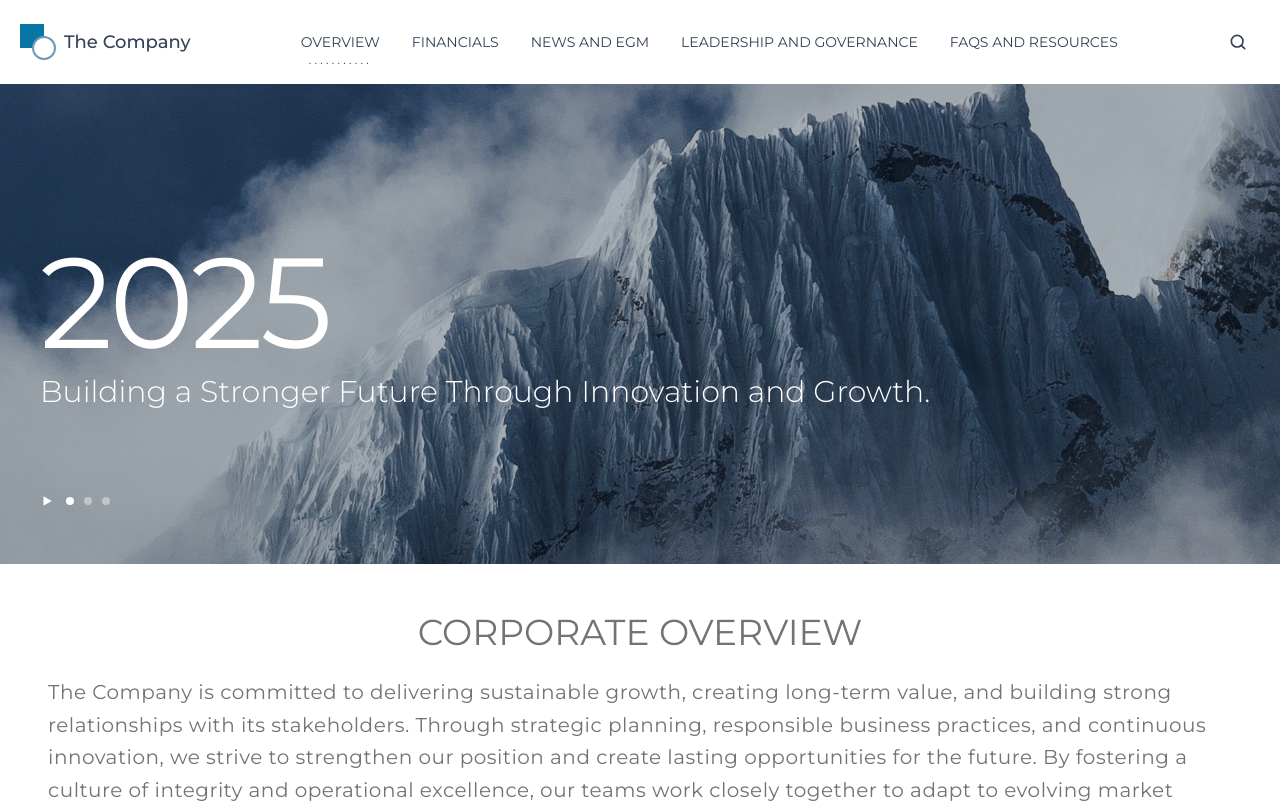
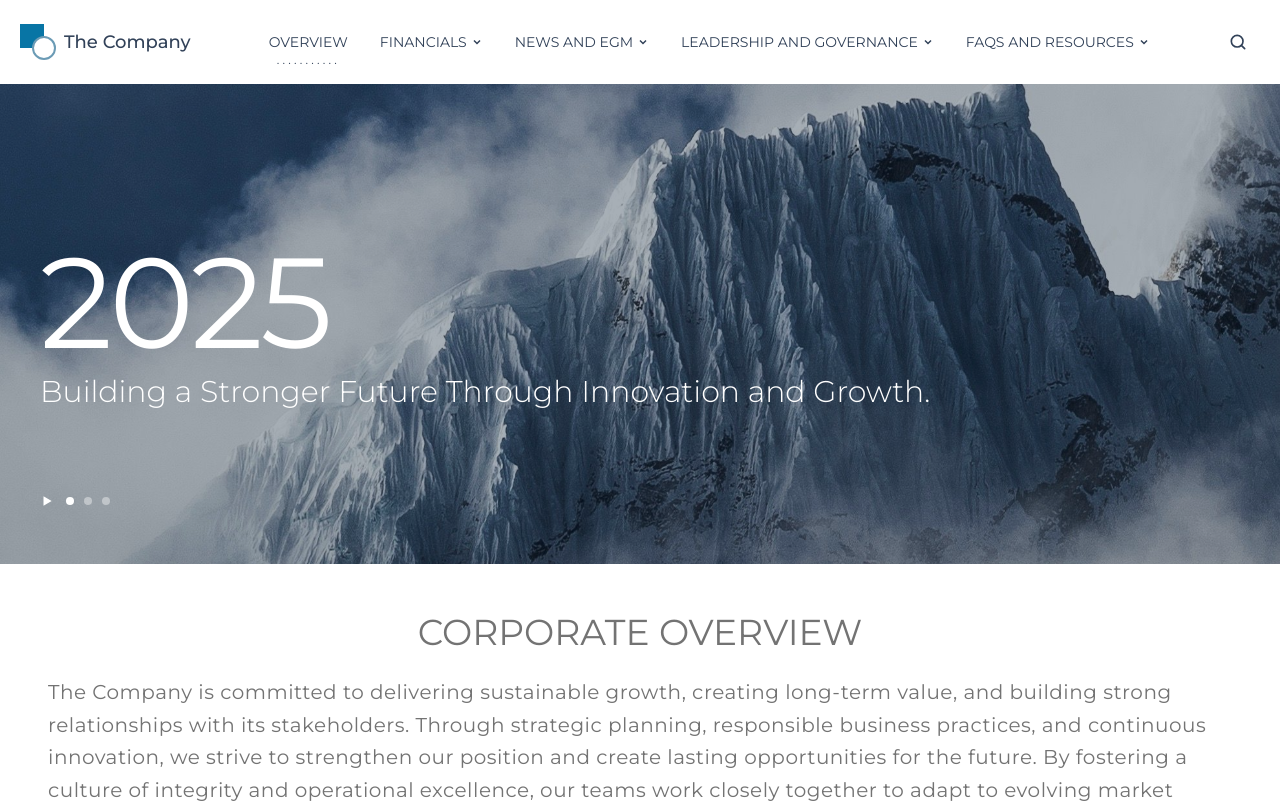
Before and after one commit to RobertQuintero/test-build-notified, a Next.js app in the folder test-build-notified/: page / in a window 1280 px wide. Shown: the top 803 px of the page. Built offline with nearby package versions, Linux system fonts and the light colour scheme.

Commit message:
Refactor Navbar and site configuration; enhance dropdown functionality and update navigation structure for improved user experience

```diff
--- a/test-build-notified/components/navbar.tsx
+++ b/test-build-notified/components/navbar.tsx
@@ -8,18 +8,23 @@ export default function Navbar() {
 
 const pathname = usePathname();
 const [isOpen, setIsOpen] = useState(false);
+const [openDropdown, setOpenDropdown] = useState<string | null>(null);
 const menuButtonRef = useRef<HTMLButtonElement>(null);
 
 // Close the mobile menu whenever the route changes
 useEffect(() => {
   setIsOpen(false);
+  setOpenDropdown(null);
 }, [pathname]);
 
 // Close the mobile menu when the screen grows to desktop size
 useEffect(() => {
   const mq = window.matchMedia("(min-width: 1024px)");
   const handler = (e: MediaQueryListEvent) => {
-    if (e.matches) setIsOpen(false);
+    if (e.matches) {
+      setIsOpen(false);
+      setOpenDropdown(null);
+    }
   };
   mq.addEventListener("change", handler);
   return () => mq.removeEventListener("change", handler);
@@ -29,8 +34,9 @@ useEffect(() => {
     <header
       className="sticky top-0 z-50 w-full bg-white"
       onKeyDown={(event) => {
-        if (event.key === "Escape" && isOpen) {
+        if (event.key === "Escape" && (isOpen || openDropdown)) {
           setIsOpen(false);
+          setOpenDropdown(null);
           menuButtonRef.current?.focus();
         }
       }}
@@ -56,25 +62,84 @@ useEffect(() => {
 
         {/* Center: Navigation */}
         <div className="flex h-full w-fit items-center justify-center ">
-          {siteConfig.navigation &&
-            Object.values(siteConfig.navigation).map((item) => {
-              const isActive = pathname === item.href;
+          {Object.entries(siteConfig.navigation).map(([key, item]) => {
+            const isActive = "href" in item && pathname === item.href;
+            const isDropdownOpen = openDropdown === key;
 
             return (
+              <div
+                key={key}
+                className="relative flex h-full items-center"
+                onMouseEnter={() => item.children.length > 0 && setOpenDropdown(key)}
+                onMouseLeave={() => setOpenDropdown(null)}
+                onBlur={(event) => {
+                  if (
+                    !event.currentTarget.contains(
+                      event.relatedTarget as Node | null,
+                    )
+                  ) {
+                    setOpenDropdown(null);
+                  }
+                }}
+              >
+                {"href" in item ? (
                   <Link
-                  key={item.href}
                     href={item.href}
                     aria-current={isActive ? "page" : undefined}
-                  className="relative flex h-full w-fit flex-col items-center justify-center text-slate-700 p-4 "
+                    className="relative flex h-full w-fit items-center justify-center p-4 text-slate-700"
                   >
                     {item.label}
-
                     {isActive && (
                       <span className="absolute bottom-0 text-xs tracking-[0.2rem]">
                         ...........
                       </span>
                     )}
                   </Link>
+                ) : (
+                  <>
+                    <button
+                      type="button"
+                      aria-expanded={isDropdownOpen}
+                      aria-controls={`desktop-dropdown-${key}`}
+                      onClick={() =>
+                        setOpenDropdown(isDropdownOpen ? null : key)
+                      }
+                      onFocus={() => setOpenDropdown(key)}
+                      className="flex h-full items-center justify-center gap-1 p-4 text-slate-700 focus-visible:ring-2 focus-visible:ring-[#0875a5]"
+                    >
+                      {item.label}
+                      <svg
+                        aria-hidden="true"
+                        className={`h-3 w-3 transition-transform ${isDropdownOpen ? "rotate-180" : ""}`}
+                        viewBox="0 0 12 12"
+                        fill="none"
+                      >
+                        <path
+                          d="m3 4.5 3 3 3-3"
+                          stroke="currentColor"
+                          strokeWidth="1.5"
+                        />
+                      </svg>
+                    </button>
+                    <div
+                      id={`desktop-dropdown-${key}`}
+                      hidden={!isDropdownOpen}
+                      className="absolute left-0 top-full z-50 min-w-60 border-t-2 border-[#0875a5] bg-white py-2 shadow-lg"
+                    >
+                      {item.children.map((child) => (
+                        <Link
+                          key={child.href}
+                          href={child.href}
+                          onClick={() => setOpenDropdown(null)}
+                          className="block px-5 py-3 text-sm text-slate-700 transition-colors hover:bg-slate-50 hover:text-[#0875a5] focus-visible:bg-slate-50 focus-visible:text-[#0875a5]"
+                        >
+                          {child.label}
+                        </Link>
+                      ))}
+                    </div>
+                  </>
+                )}
+              </div>
             );
           })}
         </div>
@@ -188,26 +253,76 @@ useEffect(() => {
         className="lg:hidden absolute left-0 top-full z-50 w-full bg-white border-b border-slate-200 shadow-sm"
       >
         <div className="flex flex-col px-4 py-2 text-sm">
-          {siteConfig.navigation &&
-            Object.values(siteConfig.navigation).map((item) => {
-              const isActive = pathname === item.href;
+          {Object.entries(siteConfig.navigation).map(([key, item]) => {
+            const isActive = "href" in item && pathname === item.href;
+            const isDropdownOpen = openDropdown === key;
 
             return (
+              <div
+                key={key}
+                className="border-b border-slate-100 last:border-b-0"
+              >
+                <div className="flex min-h-12 items-center">
+                  {"href" in item ? (
                     <Link
-                  key={item.href}
                       href={item.href}
                       aria-current={isActive ? "page" : undefined}
-                  onClick={() => setIsOpen(false)}
-                  className="relative flex min-h-12 flex-col items-start justify-center text-slate-700 py-4 border-b border-slate-100 last:border-b-0 transition-colors hover:text-[#0875a5] focus-visible:ring-2 focus-visible:ring-[#0875a5]"
+                      onClick={() => {
+                        setIsOpen(false);
+                        setOpenDropdown(null);
+                      }}
+                      className="flex min-h-12 flex-1 items-center py-3 text-slate-700 transition-colors hover:text-[#0875a5] focus-visible:ring-2 focus-visible:ring-[#0875a5]"
                     >
                       {item.label}
-
-                  {isActive && (
-                    <span className="absolute bottom-0 text-xs tracking-[0.2rem]">
-                      ...........
-                    </span>
+                    </Link>
+                  ) : (
+                    <button
+                      type="button"
+                      aria-expanded={isDropdownOpen}
+                      aria-controls={`mobile-dropdown-${key}`}
+                      onClick={() =>
+                        setOpenDropdown(isDropdownOpen ? null : key)
+                      }
+                      className="flex min-h-12 w-full items-center justify-between py-3 text-left text-slate-700 focus-visible:ring-2 focus-visible:ring-[#0875a5]"
+                    >
+                      {item.label}
+                      <svg
+                        aria-hidden="true"
+                        className={`h-3 w-3 transition-transform ${isDropdownOpen ? "rotate-180" : ""}`}
+                        viewBox="0 0 12 12"
+                        fill="none"
+                      >
+                        <path
+                          d="m3 4.5 3 3 3-3"
+                          stroke="currentColor"
+                          strokeWidth="1.5"
+                        />
+                      </svg>
+                    </button>
                   )}
+                </div>
+                {item.children.length > 0 && (
+                  <div
+                    id={`mobile-dropdown-${key}`}
+                    hidden={!isDropdownOpen}
+                    className="border-l-2 border-[#0875a5] pb-2 pl-4"
+                  >
+                    {item.children.map((child) => (
+                      <Link
+                        key={child.href}
+                        href={child.href}
+                        onClick={() => {
+                          setIsOpen(false);
+                          setOpenDropdown(null);
+                        }}
+                        className="block min-h-11 py-3 text-sm text-slate-600 transition-colors hover:text-[#0875a5] focus-visible:ring-2 focus-visible:ring-[#0875a5]"
+                      >
+                        {child.label}
                       </Link>
+                    ))}
+                  </div>
+                )}
+              </div>
             );
           })}
         </div>
--- a/test-build-notified/lib/siteConfig.tsx
+++ b/test-build-notified/lib/siteConfig.tsx
@@ -7,30 +7,56 @@ export const siteConfig = {
       href: "/",
       description:
         ".",
+      children: [],
     },
     financials: {
       label: "FINANCIALS",
-      href: "/financials",
       description:
         ".",
+      children: [
+        { label: "Financial Results", href: "/financials/results" },
+        { label: "Annual Reports", href: "/financials/annual-reports" },
+        {
+          label: "Shareholder Information",
+          href: "/financials/shareholder-information",
+        },
+      ],
     },
     newsandegm: {
       label: "NEWS AND EGM",
-      href: "/news-and-esg",
       description:
         ".",
+      children: [
+        { label: "Latest News", href: "/news-and-esg/news" },
+        { label: "Events and Presentations", href: "/news-and-esg/events" },
+        { label: "EGM Information", href: "/news-and-esg/egm" },
+      ],
     },
     leadershipandgovernance: {
       label: "LEADERSHIP AND GOVERNANCE",
-      href: "/leadership-and-governance",
       description:
         ".",
+      children: [
+        { label: "Board of Directors", href: "/leadership-and-governance/board" },
+        {
+          label: "Corporate Governance",
+          href: "/leadership-and-governance/governance",
+        },
+        {
+          label: "Board Committees",
+          href: "/leadership-and-governance/committees",
+        },
+      ],
     },
     faqsandresources: {
       label: "FAQS AND RESOURCES",
-      href: "/faqs-and-resources",
       description:
         ".",
+      children: [
+        { label: "Frequently Asked Questions", href: "/faqs-and-resources/faqs" },
+        { label: "Useful Resources", href: "/faqs-and-resources/resources" },
+        { label: "Contact Information", href: "/faqs-and-resources/contact" },
+      ],
     }
 
   },
```
Lines whose indentation alone changed are shown as unchanged.
